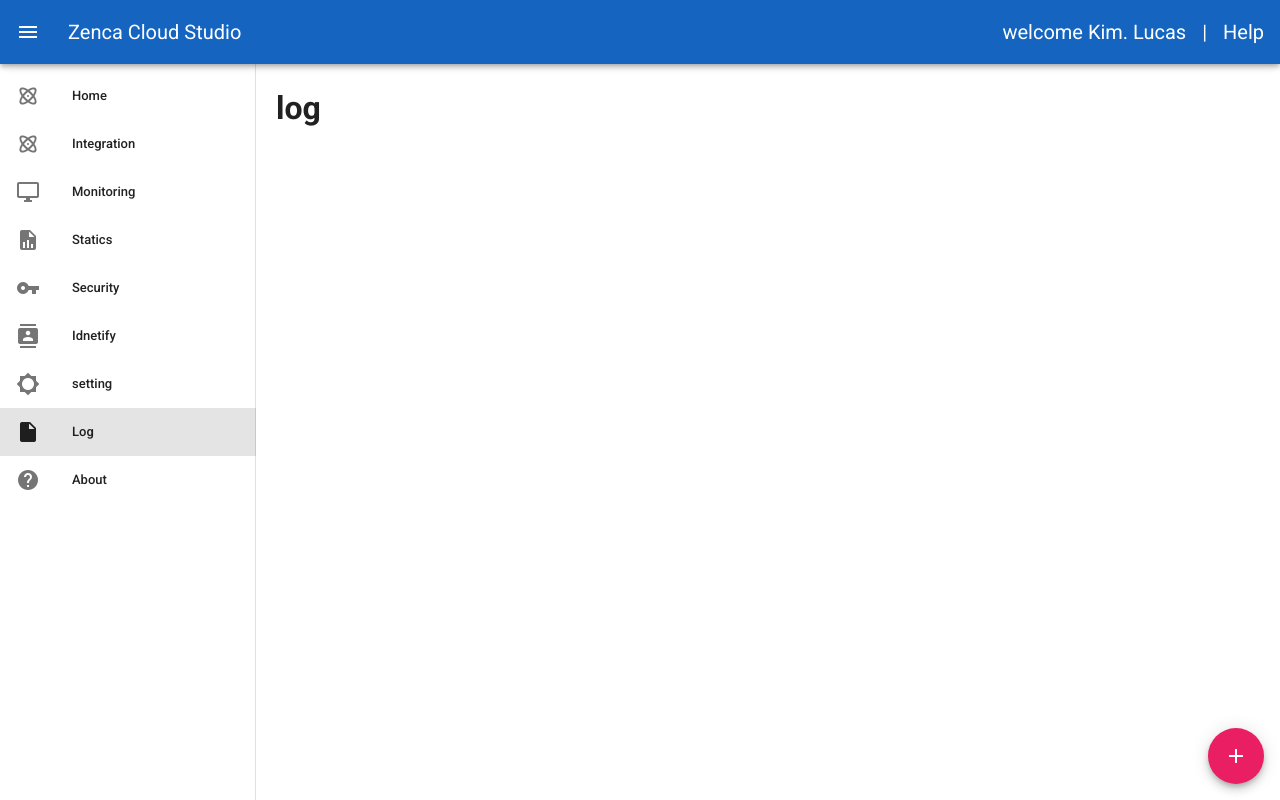
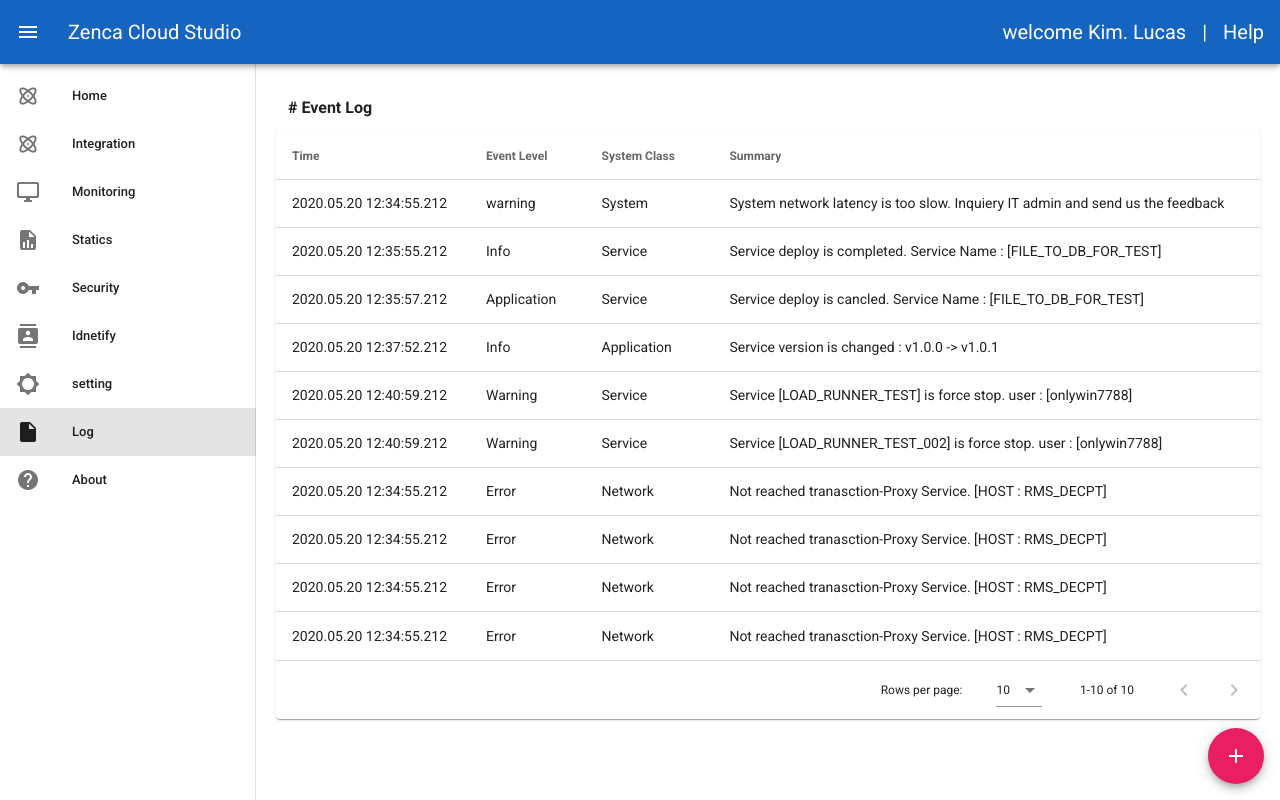
Before and after one commit to onlywin7788/zenca-framework, a Vue app in the folder zenca-studio-ui/web-ui/: page /log in a window 1280 px wide. Built offline with nearby package versions, Linux system fonts and the light colour scheme.

Commit message:
component test

```diff
--- a/zenca-studio-ui/web-ui/src/views/about.vue
+++ b/zenca-studio-ui/web-ui/src/views/about.vue
@@ -1,5 +1,18 @@
 <template>
   <div>
-    <h1>about</h1>
+    <p class="ma-3">
+      <b># About</b>
+    </p>
+    <pre>
+    Zenca Cloud Studio v0.0.1 beta
+
+    * service specification
+
+     -  zenca-integration server : back-end, transaction commander, session & service management etc.
+     -  zenca-transaction api-proxy : service create and deploy. change service mode : online, batch, defered.
+     -  zenca-transaction service : input/output connector, transform, mapping service
+
+    created by : lucas kim (onlywin7788@gmail.com)
+  </pre>
   </div>
 </template>
--- a/zenca-studio-ui/web-ui/src/views/log.vue
+++ b/zenca-studio-ui/web-ui/src/views/log.vue
@@ -1,5 +1,96 @@
 <template>
   <div>
-    <h1>log</h1>
+    <p class="ma-3">
+      <b># Event Log</b>
+    </p>
+    <v-data-table :headers="headers" :items="desserts" :items-per-page="10" class="elevation-1"></v-data-table>
   </div>
 </template>
+
+
+<script>
+export default {
+  data() {
+    return {
+      headers: [
+        {
+          text: "Time",
+          align: "start",
+          sortable: false,
+          value: "time"
+        },
+        { text: "Event Level", value: "level" },
+        { text: "System Class", value: "class" },
+        { text: "Summary", value: "summary" }
+      ],
+      desserts: [
+        {
+          time: "2020.05.20 12:34:55.212",
+          level: "warning",
+          class: "System",
+          summary:
+            "System network latency is too slow. Inquiery IT admin and send us the feedback"
+        },
+        {
+          time: "2020.05.20 12:35:55.212",
+          level: "Info",
+          class: "Service",
+          summary:
+            "Service deploy is completed. Service Name : [FILE_TO_DB_FOR_TEST]"
+        },
+        {
+          time: "2020.05.20 12:35:57.212",
+          level: "Application",
+          class: "Service",
+          summary:
+            "Service deploy is cancled. Service Name : [FILE_TO_DB_FOR_TEST]"
+        },
+        {
+          time: "2020.05.20 12:37:52.212",
+          level: "Info",
+          class: "Application",
+          summary: "Service version is changed : v1.0.0 -> v1.0.1"
+        },
+        {
+          time: "2020.05.20 12:40:59.212",
+          level: "Warning",
+          class: "Service",
+          summary:
+            "Service [LOAD_RUNNER_TEST] is force stop. user : [onlywin7788]"
+        },
+        {
+          time: "2020.05.20 12:40:59.212",
+          level: "Warning",
+          class: "Service",
+          summary:
+            "Service [LOAD_RUNNER_TEST_002] is force stop. user : [onlywin7788]"
+        },
+        {
+          time: "2020.05.20 12:34:55.212",
+          level: "Error",
+          class: "Network",
+          summary: "Not reached tranasction-Proxy Service. [HOST : RMS_DECPT]"
+        },
+        {
+          time: "2020.05.20 12:34:55.212",
+          level: "Error",
+          class: "Network",
+          summary: "Not reached tranasction-Proxy Service. [HOST : RMS_DECPT]"
+        },
+        {
+          time: "2020.05.20 12:34:55.212",
+          level: "Error",
+          class: "Network",
+          summary: "Not reached tranasction-Proxy Service. [HOST : RMS_DECPT]"
+        },
+        {
+          time: "2020.05.20 12:34:55.212",
+          level: "Error",
+          class: "Network",
+          summary: "Not reached tranasction-Proxy Service. [HOST : RMS_DECPT]"
+        }
+      ]
+    };
+  }
+};
+</script>
--- a/zenca-studio-ui/web-ui/src/views/security.vue
+++ b/zenca-studio-ui/web-ui/src/views/security.vue
@@ -1,5 +1,87 @@
 <template>
   <div>
-    <h1>security</h1>
+    <p class="ma-3">
+      <b># security</b>
+    </p>
+    <v-row justify="center">
+      <v-col cols="12" sm="8">
+        <v-card>
+          <v-card-title class="red darken-1">
+            <span class="headline white--text">permission denied - (not have security role)</span>
+
+            <v-spacer></v-spacer>
+
+            <v-btn dark icon>
+              <v-icon>mdi-chevron-left</v-icon>
+            </v-btn>
+
+            <v-btn dark icon>
+              <v-icon>mdi-pencil</v-icon>
+            </v-btn>
+
+            <v-btn dark icon>
+              <v-icon>mdi-dots-vertical</v-icon>
+            </v-btn>
+          </v-card-title>
+
+          <v-list>
+            <v-list-item @click>
+              <v-list-item-action>
+                <v-icon>mdi-phone</v-icon>
+              </v-list-item-action>
+
+              <v-list-item-content>
+                <v-list-item-title>(650) 555-1234</v-list-item-title>
+              </v-list-item-content>
+              <v-list-item-action>
+                <v-icon>mdi-message-text</v-icon>
+              </v-list-item-action>
+            </v-list-item>
+
+            <v-divider inset></v-divider>
+
+            <v-list-item @click>
+              <v-list-item-action>
+                <v-icon>mdi-phone</v-icon>
+              </v-list-item-action>
+
+              <v-list-item-content>
+                <v-list-item-title>(323) 555-6789</v-list-item-title>
+              </v-list-item-content>
+
+              <v-list-item-action>
+                <v-icon>mdi-message-text</v-icon>
+              </v-list-item-action>
+            </v-list-item>
+
+            <v-divider inset></v-divider>
+
+            <v-list-item @click>
+              <v-list-item-action>
+                <v-icon>mdi-email</v-icon>
+              </v-list-item-action>
+
+              <v-list-item-content>
+                <v-list-item-title>mcbeal@example.com</v-list-item-title>
+              </v-list-item-content>
+            </v-list-item>
+
+            <v-divider inset></v-divider>
+
+            <v-list-item @click>
+              <v-list-item-action>
+                <v-icon>mdi-map-marker</v-icon>
+              </v-list-item-action>
+
+              <v-list-item-content>
+                <v-list-item-title>Orlando, FL 79938</v-list-item-title>
+              </v-list-item-content>
+            </v-list-item>
+          </v-list>
+
+          <v-img src="https://picsum.photos/700?image=996" height="200px"></v-img>
+        </v-card>
+      </v-col>
+    </v-row>
   </div>
 </template>
--- a/zenca-studio-ui/web-ui/src/views/setting.vue
+++ b/zenca-studio-ui/web-ui/src/views/setting.vue
@@ -1,5 +1,40 @@
 <template>
   <div>
-    <h1>setting</h1>
+    <p class="ma-3">
+      <b># setting</b>
+    </p>
+
+    <v-row align="center">
+      <v-row justify="space-around">
+        <v-switch v-model="accordion" class="ma-2" label="Option1"></v-switch>
+        <v-switch v-model="popout" class="ma-2" label="Option2"></v-switch>
+        <v-switch v-model="inset" class="ma-2" label="Option3"></v-switch>
+        <v-switch v-model="multiple" class="ma-2" label="Option4"></v-switch>
+        <v-switch v-model="disabled" class="ma-2" label="Option5"></v-switch>
+        <v-switch v-model="readonly" class="ma-2" label="Option6"></v-switch>
+        <v-switch v-model="focusable" class="ma-2" label="Option7"></v-switch>
+        <v-switch v-model="flat" class="ma-2" label="Option8"></v-switch>
+        <v-switch v-model="hover" class="ma-2" label="Option9"></v-switch>
+        <v-switch v-model="tile" class="ma-2" label="Option10"></v-switch>
+      </v-row>
+
+      <v-expansion-panels
+        :accordion="accordion"
+        :popout="popout"
+        :inset="inset"
+        :multiple="multiple"
+        :focusable="focusable"
+        :disabled="disabled"
+        :readonly="readonly"
+        :flat="flat"
+        :hover="hover"
+        :tile="tile"
+      >
+        <v-expansion-panel v-for="(item,i) in 5" :key="i">
+          <v-expansion-panel-header>Setting Option Viewer - click for detail view</v-expansion-panel-header>
+          <v-expansion-panel-content>Lorem ipsum dolor sit amet, consectetur adipiscing elit, sed do eiusmod tempor incididunt ut labore et dolore magna aliqua. Ut enim ad minim veniam, quis nostrud exercitation ullamco laboris nisi ut aliquip ex ea commodo consequat.</v-expansion-panel-content>
+        </v-expansion-panel>
+      </v-expansion-panels>
+    </v-row>
   </div>
 </template>
```
